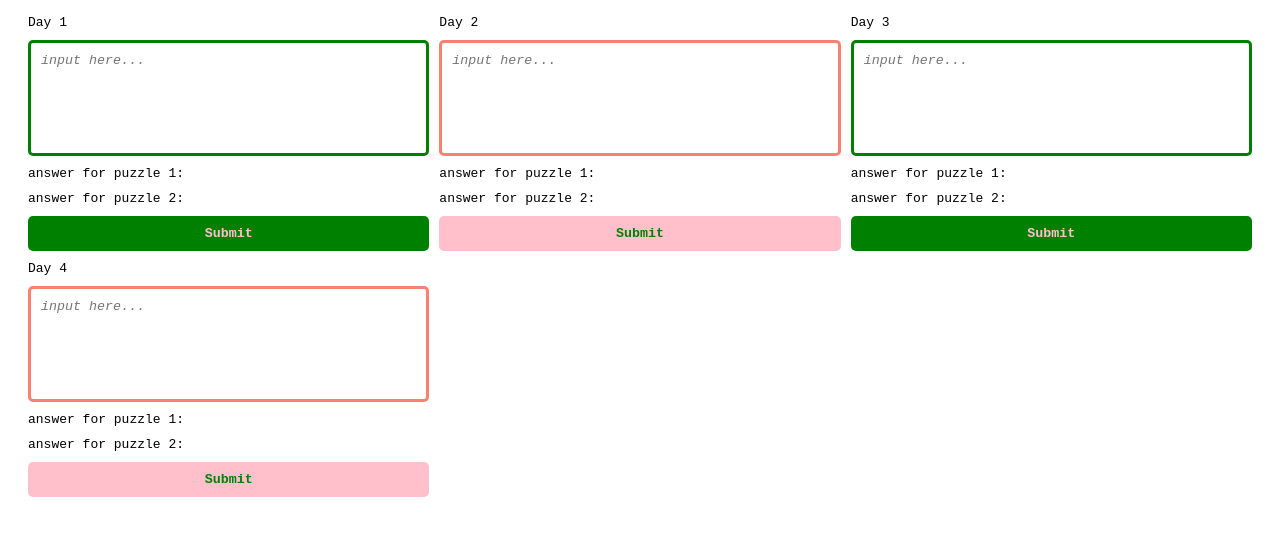
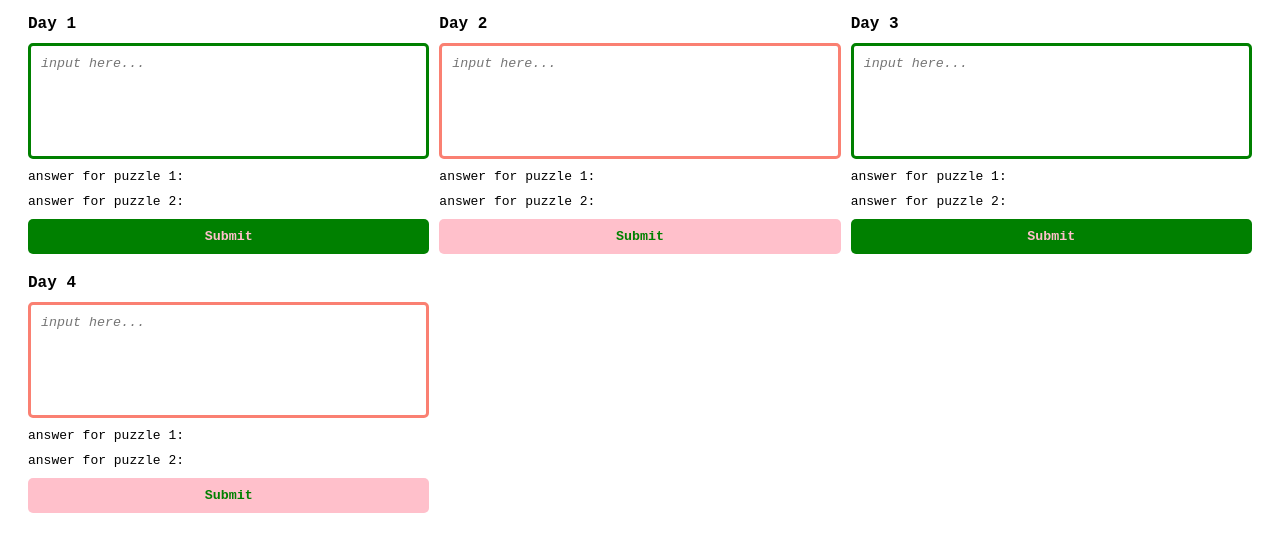
Before and after one commit to eggyolks317/aoc_2025, a website built with webpack: page src/template.html in a window 1280 px wide. Shown: the part 78-630 px from the top of the page. Built offline with nearby package versions, Linux system fonts and the light colour scheme.

Commit message:
modified label font-size and font-weight

```diff
--- a/src/styles.css
+++ b/src/styles.css
@@ -9,10 +9,9 @@ body {
   display: flex;
 }
 #mainContainer {
-  gap: 10px;
+  gap: 20px 10px;
   align-items: start;
   grid-template-columns: repeat(3, 1fr);
-  grid-template-rows: repeat(4, 1fr);
 }
 .inputBox {
   gap: 10px;
@@ -31,6 +30,10 @@ textarea:focus {
 }
 .inputBox > textarea:nth-of-type(2) {
   border: 3px solid salmon;
+}
+label {
+  font-weight: bold;
+  font-size: large;
 }
 
 textarea::placeholder {
```
